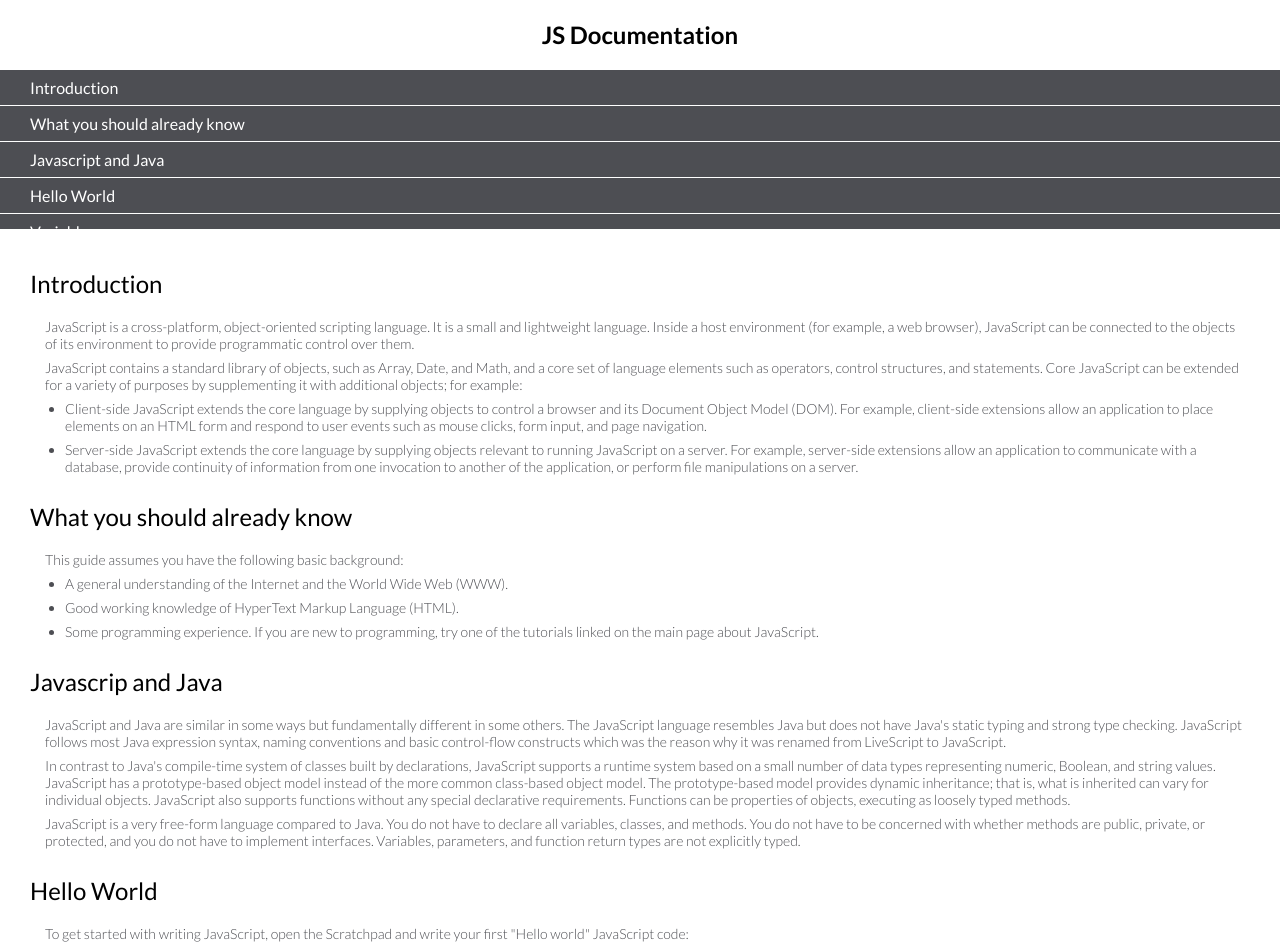
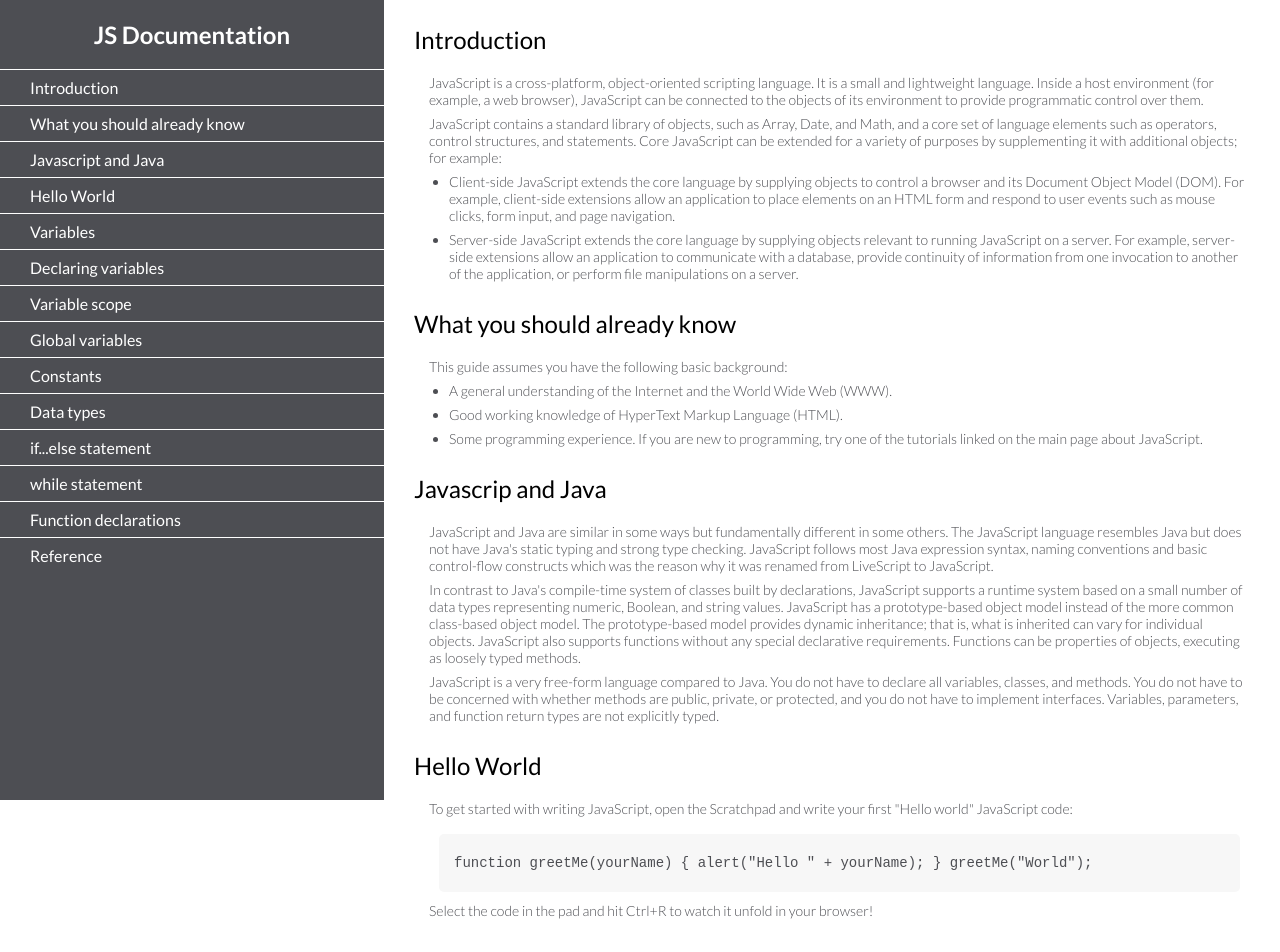
Before and after one commit to jannerymbf/Responsive-TechnicalDocumentationPage, a website: page src/index.html in a window 1280 px wide. Shown: the top 952 px of the page. Drawn offline with Linux system fonts and the light colour scheme.

Commit message:
Add media queries to style for desktop

```diff
--- a/src/index.html
+++ b/src/index.html
@@ -25,7 +25,7 @@
           <li><a class="nav__item" href="#if-else">if...else statement</a></li>
           <li><a class="nav__item" href="#while">while statement</a></li>
           <li><a class="nav__item" href="#function-declarations">Function declarations</a></li>
-          <li><a class="nav__item" href="#reference">Reference</a></li>
+          <li id="li--reference"><a class="nav__item" href="#reference">Reference</a></li>
         </ul>
       </nav>
     </aside>
--- a/src/styles.css
+++ b/src/styles.css
@@ -92,7 +92,7 @@ aside .nav__item:visited {
 /*Styles for the content*/
  main {
   width: 100%;
-  padding: 0 30px;
+  padding: 0 30px 30px 30px;
  }
 
  section h2 {
@@ -118,3 +118,35 @@ aside .nav__item:visited {
  section div ul li {
   padding-bottom: 7px;
  }
+
+@media screen and (min-width: 815px) {
+  body {
+    flex-direction: row;
+  }
+
+  aside {
+    height: 100vh;
+    width: 30vw;
+    position: fixed;
+    background-color: #4d4e53;
+  }
+
+  aside h1 {
+    color: white;
+  }
+
+  aside nav {
+    height: initial;
+  }
+
+  aside #li--reference {
+    border-bottom: none;
+  }
+
+  main {
+    width: 70vw;
+    padding: 5px 30px 30px 30px;
+    position: absolute;
+    right: 0;
+  }
+}
```
